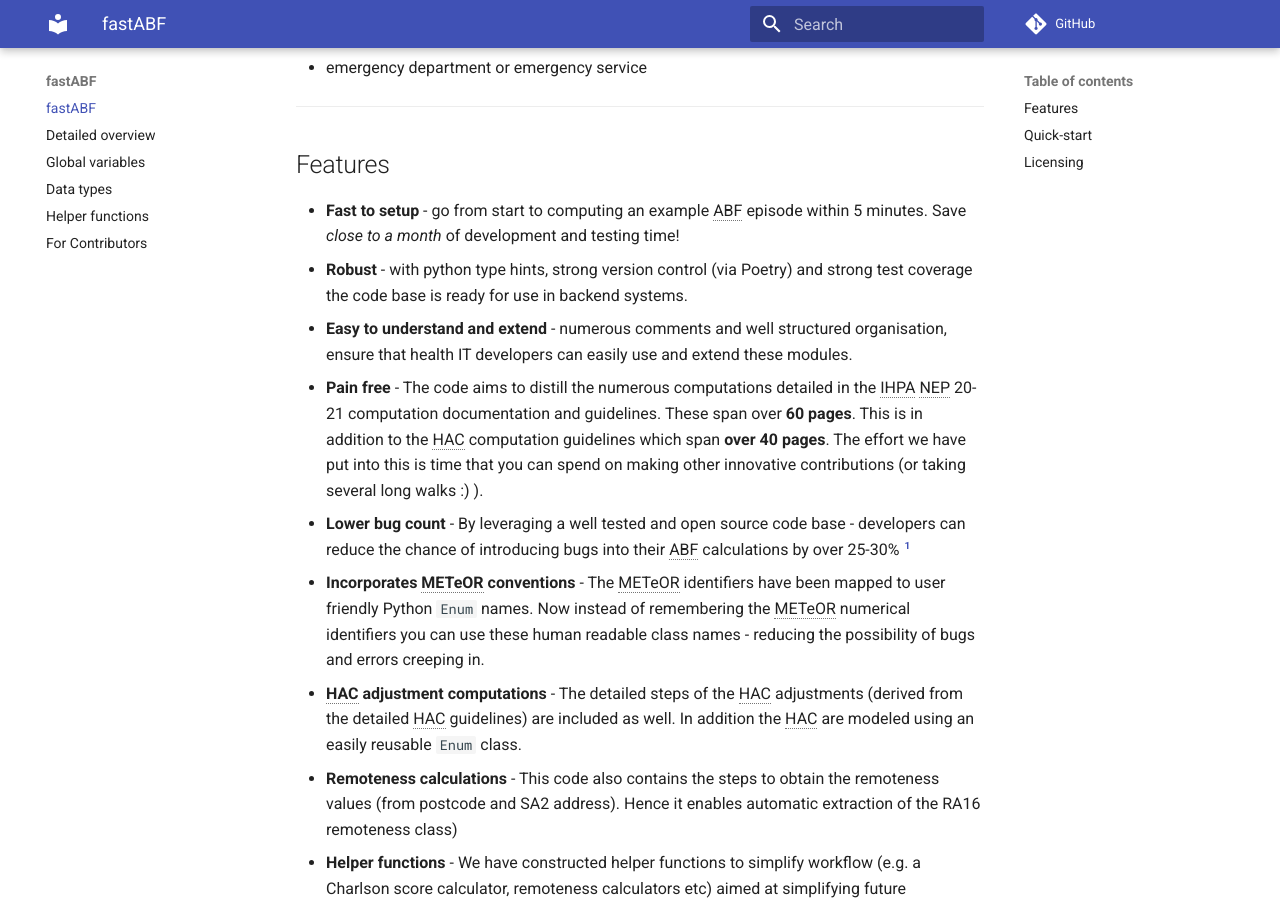
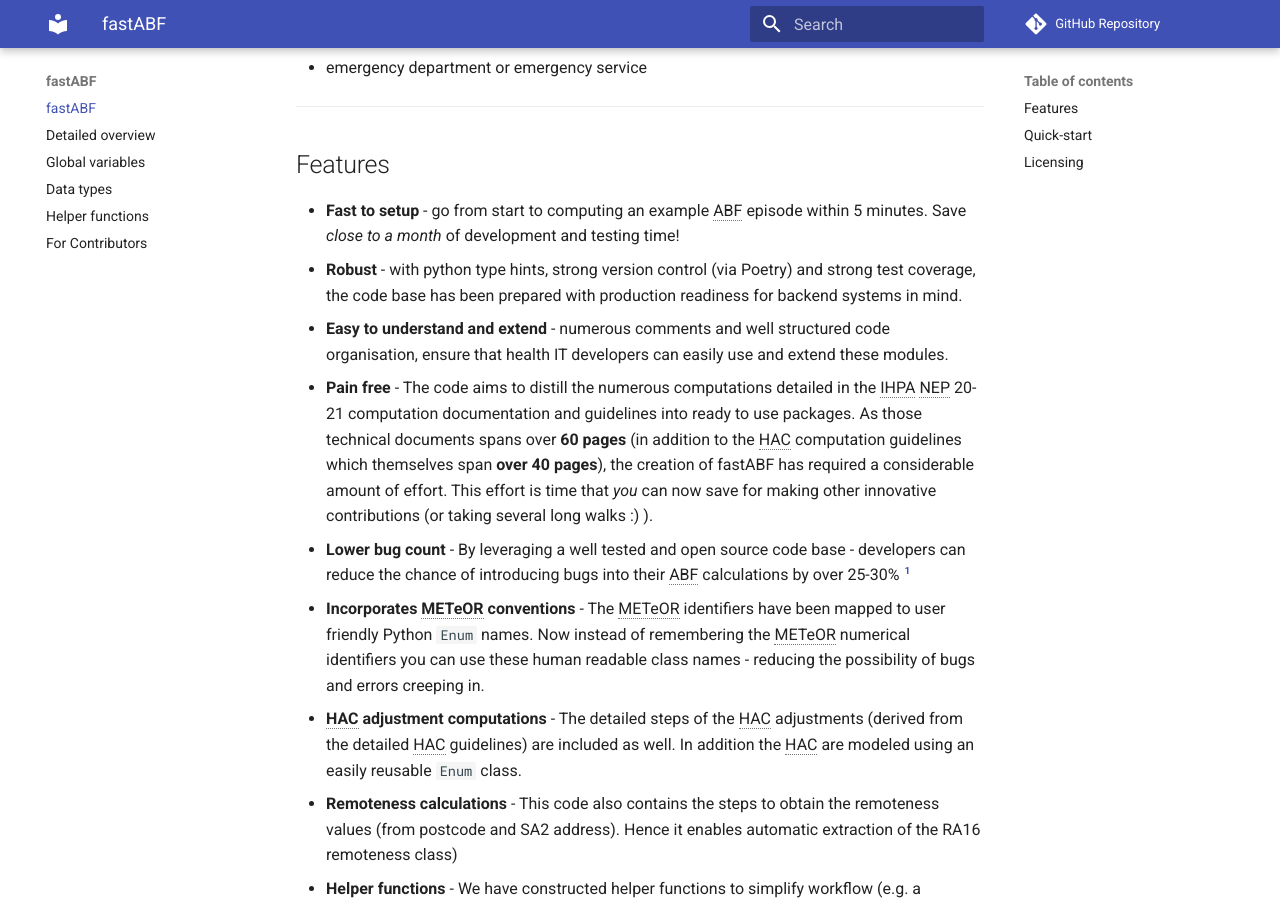
Before and after one commit to GreenlakeMedical/fastABF, an MkDocs documentation site: the page built from docs/index.md, in a window 1280 px wide and 900 px high, scrolled down 318 px. Built offline with MkDocs 1.6.1 and Material for MkDocs 9.7.7, drawn with Linux system fonts in a browser that asks for light colours; comment, search, counter and statistics services are not loaded.

Commit message:
adding items for githublinks

```diff
--- a/docs/index.md
+++ b/docs/index.md
@@ -12,9 +12,9 @@ streamline the computation of ABF activities as per the National Efficient Price
 ## Features
 
 - **Fast to setup** - go from start to computing an example ABF episode within 5 minutes. Save *close to a month* of development and testing time!
-- **Robust** - with python type hints, strong version control (via Poetry) and strong test coverage the code base is ready for use in backend systems.
-- **Easy to understand and extend** - numerous comments and well structured organisation, ensure that health IT developers can easily use and extend these modules.
-- **Pain free** - The code aims to distill the numerous computations detailed in the IHPA NEP 20-21 computation documentation and guidelines. These span over **60 pages**. This is in addition to the HAC computation guidelines which span **over 40 pages**. The effort we have put into this is time that you can spend on making other innovative contributions (or taking several long walks :) ).
+- **Robust** - with python type hints, strong version control (via Poetry) and strong test coverage, the code base has been prepared with production readiness for backend systems in mind.
+- **Easy to understand and extend** - numerous comments and well structured code organisation, ensure that health IT developers can easily use and extend these modules.
+- **Pain free** - The code aims to distill the numerous computations detailed in the IHPA NEP 20-21 computation documentation and guidelines into ready to use packages. As those technical documents spans over **60 pages** (in addition to the HAC computation guidelines which themselves span **over 40 pages**), the creation of fastABF has required a considerable amount of effort. This effort is time that *you* can now save for making other innovative contributions (or taking several long walks :) ).
 - **Lower bug count** - By leveraging a well tested and open source code base - developers can reduce the chance of introducing bugs into their ABF calculations by over 25-30% [^1]
 - **Incorporates METeOR conventions** - The METeOR identifiers have been mapped to user friendly Python `Enum` names. Now instead of remembering the METeOR numerical identifiers you can use these human readable class names  - reducing the possibility of bugs and errors creeping in.
 - **HAC adjustment computations** - The detailed steps of the HAC adjustments (derived from the detailed HAC guidelines) are included as well. In addition the HAC are modeled using an easily reusable `Enum` class.
--- a/mkdocs.yml
+++ b/mkdocs.yml
@@ -21,14 +21,20 @@ markdown_extensions:
 
 
 repo_url: https://github.com/GreenlakeMedical/fastABF
-
+repo_name: GitHub Repository
 extra:
   social:
     - icon: fontawesome/solid/paper-plane
       link: mailto:<contact@greenlakemedical.ai>
-
+    - icon: fontawesome/solid/link
+      link: https://www.greenlakemedical.ai
+    - icon: fontawesome/brands/github
+      link: https://github.com/GreenlakeMedical/fastABF/
 copyright: Copyright &copy; 2020 - 2021 GreenlakeMedical
 
+google_analytics:
+  - UA-XXXXXXXX-X
+  - auto
 
 nav:
 - fastABF: index.md
```
